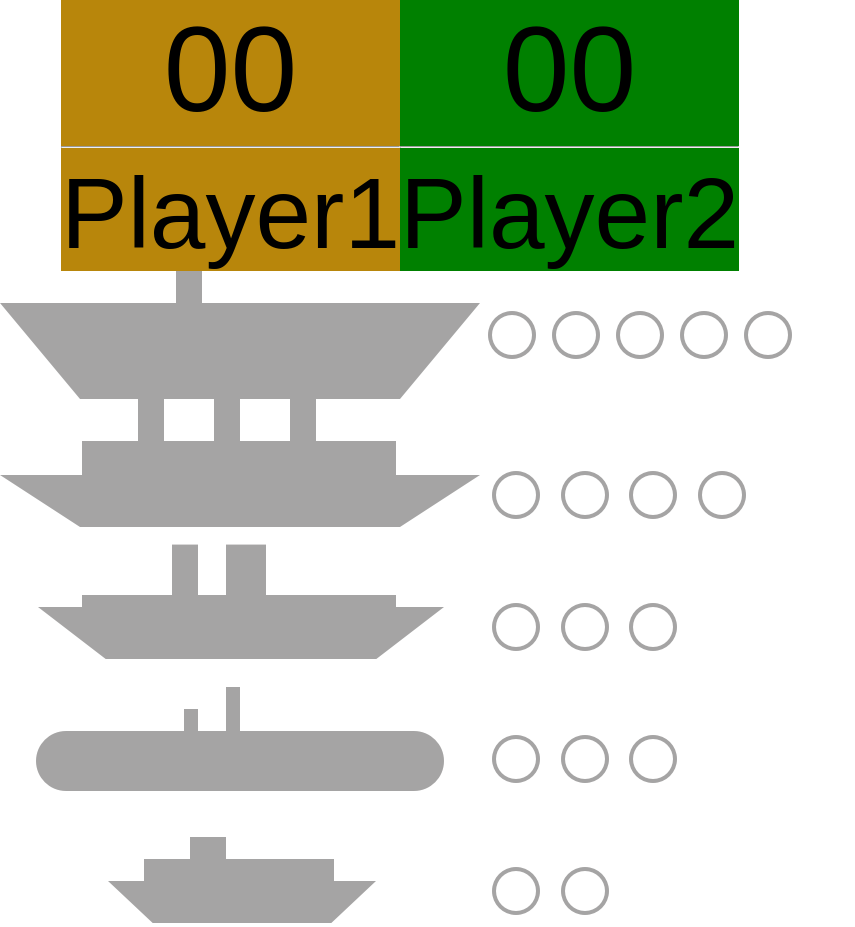
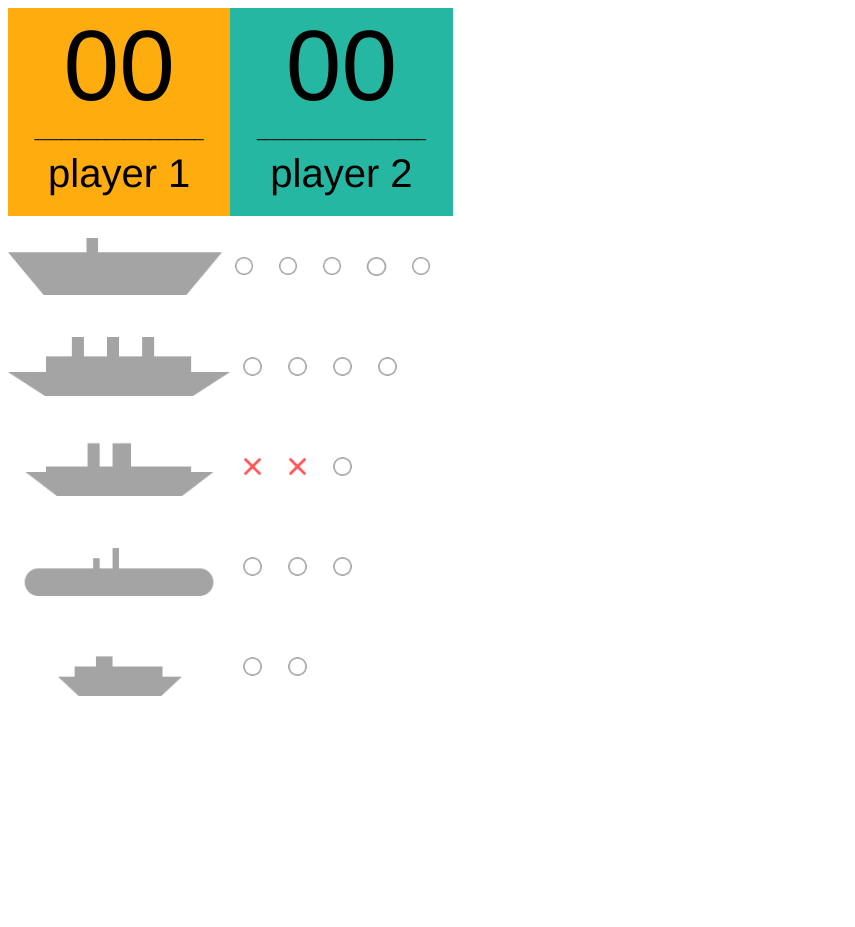
Before and after one commit to timmik994/Sea-Fight-Html, a plain HTML site: page index.html in a window 1280 px wide. Shown: the whole page, without its empty margins (0-855 px from the left). After the commit the page ends 800 px from the top, so only its background shows below. Drawn offline with Linux system fonts and the light colour scheme.

Commit message:
Replaced img with div. Change colors and fonts.

```diff
--- a/css/index.css
+++ b/css/index.css
@@ -1,50 +1,137 @@
 body {
-  margin: 0;
+  margin: 10;
   padding: 0;
-  font-family: sans-serif;
+  font-family: 'Franklin Gothic Medium', 'Arial Narrow', Arial, sans-serif ;
 }
 
-.HorizontalFlex{
+.horizontal-flex{
   display: -webkit-flex;
   display: flex;
   flex-direction: row;
 }
 
-.VerticalFlex{
+.vertical-flex{
   display: -webkit-flex;
   display: flex;
   flex-direction: column;
 }
 
-.Main{
+.main-content{
   align-items: flex-start;
-  flex-basis: 10%
+  flex-basis: 30%;
 }
 
-.CenterContent{
+.game-state{
+  flex-grow: 1;
+}
+
+.game-field{
+  flex-grow: 2;
+}
+
+.content-in-centre{
   justify-content: center;
 }
 
-.ShipStateIcons{
-  align-items: center;
+.ship-state{
+  align-content: stretch;
+  align-items: stretch;
+
 }
 
-.HugeText{
-  font-size: 120px;
+.ship-state-icon{
+  align-content: stretch;
+  align-items: center;
+  justify-content: flex-start;
 }
 
-.MediumText{
+.huge-text{
   font-size: 100px;
 }
 
-.CenterText{
+.medium-text{
+  font-size: 40px;
+  margin: 10px 40px 20px 40px;
+}
+
+.text-in-centre{
   text-align: center;
 }
 
-.GreenBackground{
-  background-color: green;
+.green-background{
+  background-color: #25B7A2;
 }
 
-.YellowBackground{
-  background-color: darkgoldenrod;
+.yellow-background{
+  background-color: #FFAD0E;
 }
+
+.aircraft{
+  background-image: url("../Pics/aircraft.png");
+  background-size: contain;
+  background-repeat: no-repeat;
+  background-position: center center;
+  width: 50%;
+  height: 100px;
+  margin: 0px 10px 0px 0px;
+}
+
+.battleship{
+  background-image: url("../Pics/battleship.png");
+  background-size: contain;
+  background-repeat: no-repeat;
+  background-position: center center;
+  width: 50%;
+  height: 100px;
+  margin: 0px 10px 0px 0px;
+}
+
+.cruiser{
+  background-image: url("../Pics/cruiser.png");
+  background-size: contain;
+  background-repeat: no-repeat;
+  background-position: center center;
+  width: 50%;
+  height: 100px;
+  margin: 0px 10px 0px 0px;
+}
+
+.submarine{
+  background-image: url("../Pics/submarine.png");
+  background-size: contain;
+  background-repeat: no-repeat;
+  background-position: center center;
+  width: 50%;
+  height: 100px;
+  margin: 0px 10px 0px 0px;
+}
+
+.carrier{
+  background-image: url("../Pics/carrier.png");
+  background-size: contain;
+  background-repeat: no-repeat;
+  background-position: center center;
+  width: 50%;
+  height: 100px;
+  margin: 0px 10px 0px 0px;
+}
+
+.small-miss{
+  background-image: url("../Pics/miss.small.png");
+  background-size: contain;
+  background-repeat: no-repeat;
+  background-position: center center;
+  width: 25px;
+  height: 25px;
+  margin: 0px 20px 0px 0px
+}
+
+.small-hit{
+  background-image: url("../Pics/hit.small.png");
+  background-size: contain;
+  background-repeat: no-repeat;
+  background-position: center center;
+  width: 25px;
+  height: 25px;
+  margin: 0px 20px 0px 0px
+}
--- a/index.html
+++ b/index.html
@@ -2,62 +2,63 @@
 <html lang="en">
   <head>
     <meta charset="utf-8">
-    <meta name="viewport" content="width=device-width, initial-scale=1, shrink-to-fit=no">
+    <meta name="viewport" content="width=device-width, initial-scale=1,
+      shrink-to-fit=no">
     <meta name="theme-color" content="#000000">
-    <link rel="stylesheet" type="text/css" href="/css/index.css">
-    <title>React App</title>
+    <link rel="stylesheet" type="text/css" href="css/index.css">
+    <title>Sea fight</title>
   </head>
   <body>
-    <div id="main" class="HorizontalFlex Main" >
-      <div id="GameState" class="VerticalFlex" >
-        <div id="Players" class="HorizontalFlex CenterContent" >
-          <div class="YellowBackground CenterText" >
-              <label class="HugeText" >00</label>
-              <hr>
-              <label class="MediumText">Player1</label>
+    <div id="main" class="horizontal-flex main-content">
+      <div id="game-state" class="vertical-flex">
+        <div id="players" class="horizontal-flex content-in-centre">
+          <div class="vertical-flex yellow-background text-in-centre">
+            <div class="huge-text">00</div>
+            <div>___________________</div>
+            <div class="medium-text">player 1</div>
           </div>
-          <div class="GreenBackground CenterText" >
-            <label class="HugeText" >00</label>
-              <hr>
-              <label class="MediumText">Player2</label>
+          <div class="vertical-flex green-background text-in-centre">
+            <div class="huge-text">00</div>
+            <div>___________________</div>
+            <div class="medium-text">player 2</div>
           </div>
         </div>
-        <div id="ShipsState">
-          <div class="HorizontalFlex ShipStateIcons" >
-            <img src="/Pics/aircraft.png">
-            <img src="/Pics/miss.small.png" >
-            <img src="/Pics/miss.small.png" >
-            <img src="/Pics/miss.small.png" >
-            <img src="/Pics/miss.small.png" >
-            <img src="/Pics/miss.small.png" >
+        <div id="ship-state" class="vertical-flex ship-state">
+          <div class="horizontal-flex ship-state-icon">
+            <div class="aircraft"></div>
+            <div class="small-miss"></div>
+            <div class="small-miss"></div>
+            <div class="small-miss"></div>
+            <div class="small-miss"></div>
+            <div class="small-miss"></div>
           </div>
-          <div>
-            <img src="/Pics/battleship.png">
-            <img src="/Pics/miss.small.png" >
-            <img src="/Pics/miss.small.png" >
-            <img src="/Pics/miss.small.png" >
-            <img src="/Pics/miss.small.png" >
+          <div class="horizontal-flex ship-state-icon">
+            <div class="battleship"></div>
+            <div class="small-miss"></div>
+            <div class="small-miss"></div>
+            <div class="small-miss"></div>
+            <div class="small-miss"></div>
           </div>
-          <div>
-            <img src="/Pics/cruiser.png">
-            <img src="/Pics/miss.small.png" >
-            <img src="/Pics/miss.small.png" >
-            <img src="/Pics/miss.small.png" >
+          <div class="horizontal-flex ship-state-icon">
+            <div class="cruiser"></div>
+            <div class="small-hit"></div>
+            <div class="small-hit"></div>
+            <div class="small-miss"></div>
           </div>
-          <div>
-            <img src="/Pics/submarine.png">
-            <img src="/Pics/miss.small.png" >
-            <img src="/Pics/miss.small.png" >
-            <img src="/Pics/miss.small.png" >
+          <div class="horizontal-flex ship-state-icon">
+            <div class="submarine"></div>
+            <div class="small-miss"></div>
+            <div class="small-miss"></div>
+            <div class="small-miss"></div>
           </div>
-          <div>
-            <img src="/Pics/carrier.png">
-            <img src="/Pics/miss.small.png" >
-            <img src="/Pics/miss.small.png" >
+          <div class="horizontal-flex ship-state-icon">
+            <div class="carrier"></div>
+            <div class="small-miss"></div>
+            <div class="small-miss"></div>
           </div>
         </div>
       </div>
-      <div id="gameField" class="GameField" >
+      <div id="game-field">
 
       </div>
     </div>
```
